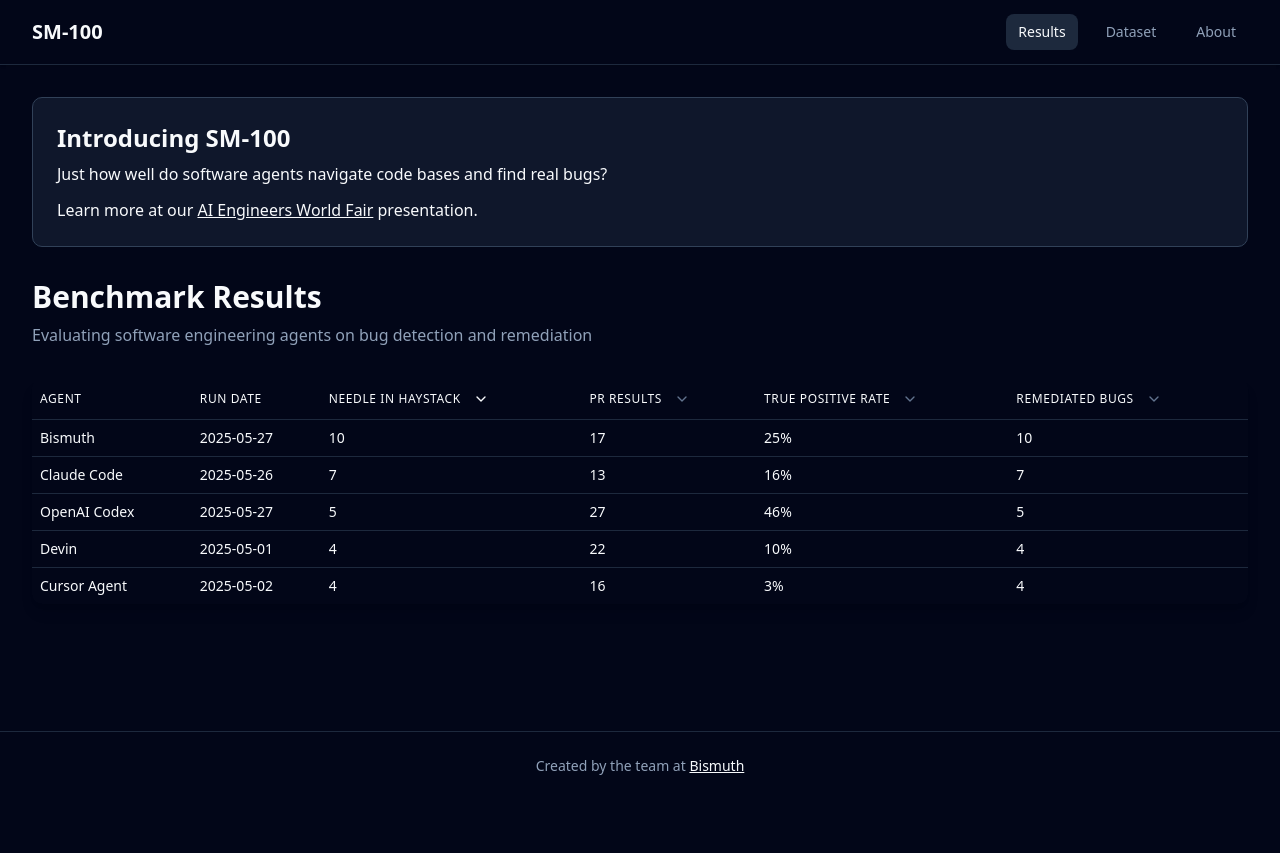
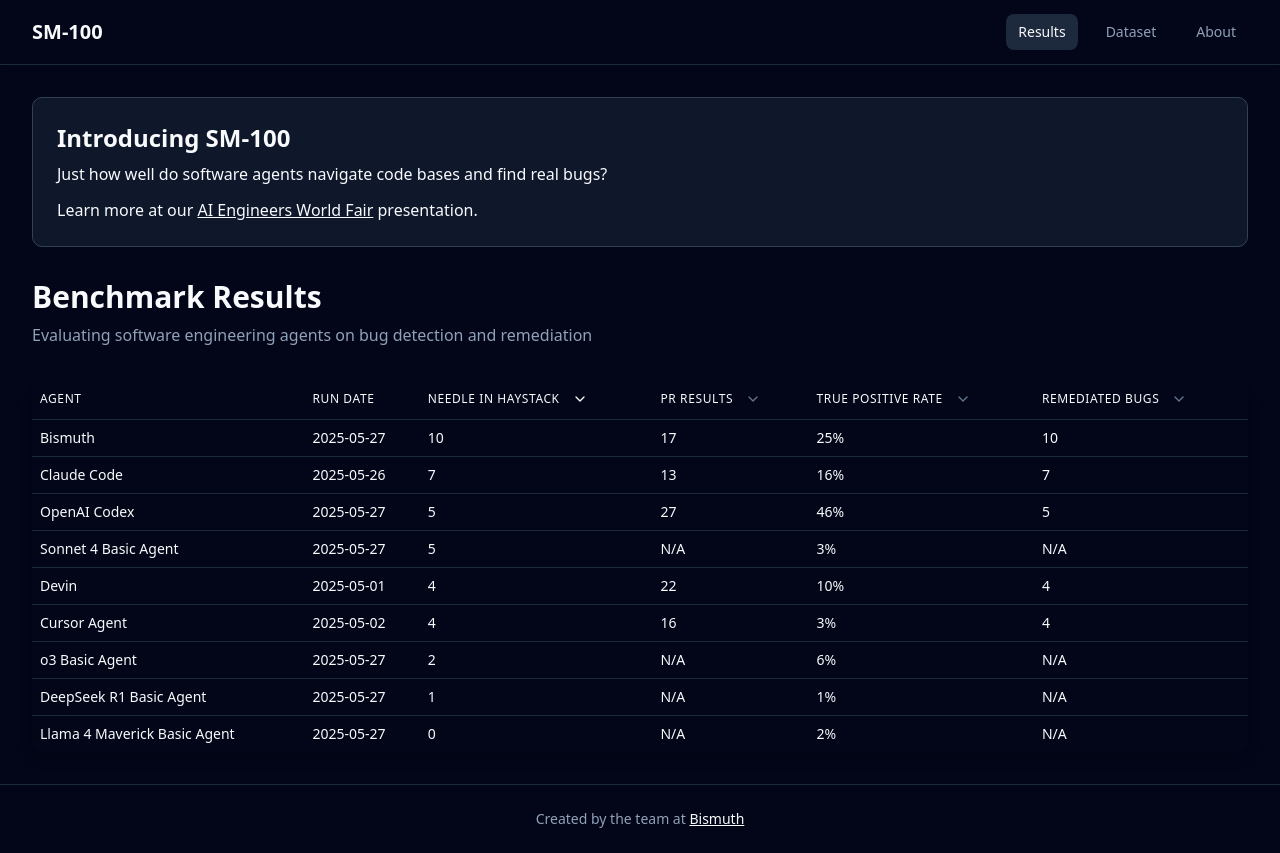
Before and after one commit to SM-100-Bench/sm100bench.com, a Next.js app: page / in a window 1280 px wide. Before the commit the page ends 800 px from the top, so only its background shows below. Built offline with nearby package versions, Linux system fonts and the light colour scheme.

Commit message:
basic agent + n/a in frontend and add missing bug

```diff
--- a/app/layout.tsx
+++ b/app/layout.tsx
@@ -15,7 +15,7 @@ const geistMono = Geist_Mono({
 });
 
 export const metadata: Metadata = {
-  title: "SM-100 Dashboard",
+  title: "SM-100",
   description: "SM-100 Benchmark Results and Dataset Explorer",
 };
 
--- a/app/page.tsx
+++ b/app/page.tsx
@@ -59,13 +59,16 @@ export default function SM100Dashboard() {
       const sorted = [...results].sort((a, b) => {
         switch (sortField) {
           case "needle_in_haystack":
-            return b.needle_in_haystack.length - a.needle_in_haystack.length;
+            return (
+              (b.needle_in_haystack || []).length -
+              (a.needle_in_haystack || []).length
+            );
           case "pr_review":
-            return b.pr_review.length - a.pr_review.length;
+            return (b.pr_review || []).length - (a.pr_review || []).length;
           case "true_positive_rate":
             return b.true_positive_rate - a.true_positive_rate;
           case "remediated":
-            return b.remediated.length - a.remediated.length;
+            return (b.remediated || []).length - (a.remediated || []).length;
           default:
             return 0;
         }
@@ -281,16 +284,22 @@ export default function SM100Dashboard() {
                             {result.run_date}
                           </TableCell>
                           <TableCell className="text-foreground">
-                            {result.needle_in_haystack.length}
+                            {result.needle_in_haystack === null
+                              ? "N/A"
+                              : result.needle_in_haystack.length}
                           </TableCell>
                           <TableCell className="text-foreground">
-                            {result.pr_review.length}
+                            {result.pr_review === null
+                              ? "N/A"
+                              : result.pr_review.length}
                           </TableCell>
                           <TableCell className="text-foreground">
                             {(result.true_positive_rate * 100).toFixed(0)}%
                           </TableCell>
                           <TableCell className="text-foreground">
-                            {result.remediated.length}
+                            {result.remediated === null
+                              ? "N/A"
+                              : result.remediated.length}
                           </TableCell>
                         </TableRow>
                         {expandedRow === index && (
@@ -300,10 +309,13 @@ export default function SM100Dashboard() {
                                 <div className="flex flex-col">
                                   <h4 className="text-sm font-medium text-foreground mb-2">
                                     Needle in Haystack Results (
-                                    {result.needle_in_haystack.length})
+                                    {result.needle_in_haystack === null
+                                      ? "N/A"
+                                      : result.needle_in_haystack.length}
+                                    )
                                   </h4>
                                   <div className="flex-1 overflow-y-auto border border-border rounded-md p-2 space-y-1">
-                                    {result.needle_in_haystack.map(
+                                    {(result.needle_in_haystack || []).map(
                                       (url, urlIndex) => (
                                         <a
                                           key={urlIndex}
@@ -324,11 +336,15 @@ export default function SM100Dashboard() {
 
                                 <div className="flex flex-col">
                                   <h4 className="text-sm font-medium text-foreground mb-2">
-                                    PR Review Results ({result.pr_review.length}
+                                    PR Review Results (
+                                    {result.pr_review === null
+                                      ? "N/A"
+                                      : result.pr_review.length}
                                     )
                                   </h4>
                                   <div className="flex-1 overflow-y-auto border border-border rounded-md p-2 space-y-1">
-                                    {result.pr_review.map((url, urlIndex) => (
+                                    {(result.pr_review || []).map(
+                                      (url, urlIndex) => (
                                         <a
                                           key={urlIndex}
                                           href={url}
@@ -336,19 +352,27 @@ export default function SM100Dashboard() {
                                           rel="noopener noreferrer"
                                           className="block text-xs text-primary hover:underline break-all"
                                         >
-                                        {url.replace("https://github.com/", "")}
+                                          {url.replace(
+                                            "https://github.com/",
+                                            ""
+                                          )}
                                         </a>
-                                    ))}
+                                      )
+                                    )}
                                   </div>
                                 </div>
 
                                 <div className="flex flex-col">
                                   <h4 className="text-sm font-medium text-foreground mb-2">
                                     Remediated Issues (
-                                    {result.remediated.length})
+                                    {result.remediated === null
+                                      ? "N/A"
+                                      : result.remediated.length}
+                                    )
                                   </h4>
                                   <div className="flex-1 overflow-y-auto border border-border rounded-md p-2 space-y-1">
-                                    {result.remediated.map((url, urlIndex) => (
+                                    {(result.remediated || []).map(
+                                      (url, urlIndex) => (
                                         <a
                                           key={urlIndex}
                                           href={url}
@@ -356,9 +380,13 @@ export default function SM100Dashboard() {
                                           rel="noopener noreferrer"
                                           className="block text-xs text-primary hover:underline break-all"
                                         >
-                                        {url.replace("https://github.com/", "")}
+                                          {url.replace(
+                                            "https://github.com/",
+                                            ""
+                                          )}
                                         </a>
-                                    ))}
+                                      )
+                                    )}
                                   </div>
                                 </div>
                               </div>
--- a/public/SM-100.json
+++ b/public/SM-100.json
@@ -820,6 +820,24 @@
     ]
   },
   {
+    "url": "https://github.com/grafana/mimir/pull/7965",
+    "id": "grafana_mimir_7965",
+    "source": "GitHub",
+    "language": "Go",
+    "introduced_by": null,
+    "implication": "Unexpected behavior",
+    "taxonomy": null,
+    "severity": [
+      "Low"
+    ],
+    "domain_expertise": [
+      "Medium"
+    ],
+    "difficulty_to_find": [
+      "High"
+    ]
+  },
+  {
     "url": "https://github.com/go-sql-driver/mysql/pull/943",
     "id": "go-sql-driver_mysql_943",
     "source": "GitHub",
--- a/public/results.json
+++ b/public/results.json
@@ -208,5 +208,49 @@
             "https://github.com/websockets/ws/pull/2231"
           ],
         "true_positive_rate": 0.16
+    },
+    {
+        "agent": "o3 Basic Agent",
+        "run_date": "2025-05-27",
+        "needle_in_haystack": [
+            "https://github.com/open-telemetry/opentelemetry-go/pull/2285",
+            "https://github.com/root-gg/plik/pull/518"
+        ],
+        "remediated": null,
+        "pr_review": null,
+        "true_positive_rate": 0.06
+    },
+    {
+        "agent": "Sonnet 4 Basic Agent",
+        "run_date": "2025-05-27",
+        "needle_in_haystack": [
+            "https://github.com/47ng/nuqs/pull/821",
+            "https://github.com/websockets/ws/pull/2231",
+            "https://github.com/docsifyjs/docsify/pull/1909",
+            "https://github.com/tsenart/vegeta/commit/6fbe391628eeeae1adf39522a55078797e6e7f2e",
+            "https://github.com/prevwong/craft.js/pull/131"
+        ],
+        "remediated": null,
+        "pr_review": null,
+        "true_positive_rate": 0.03
+    },
+    {
+        "agent": "DeepSeek R1 Basic Agent",
+        "run_date": "2025-05-27",
+        "needle_in_haystack": [
+            "https://github.com/ParisNeo/lollms/commit/295d4a9d00fc1b02d1359fc13794828bb56ee22d"
+        ],
+        "remediated": null,
+        "pr_review": null,
+        "true_positive_rate": 0.01
+    },
+    {
+        "agent": "Llama 4 Maverick Basic Agent",
+        "run_date": "2025-05-27",
+        "needle_in_haystack": [
+        ],
+        "remediated": null,
+        "pr_review": null,
+        "true_positive_rate": 0.02
     }
 ]
```
Lines whose indentation alone changed are shown as unchanged.
